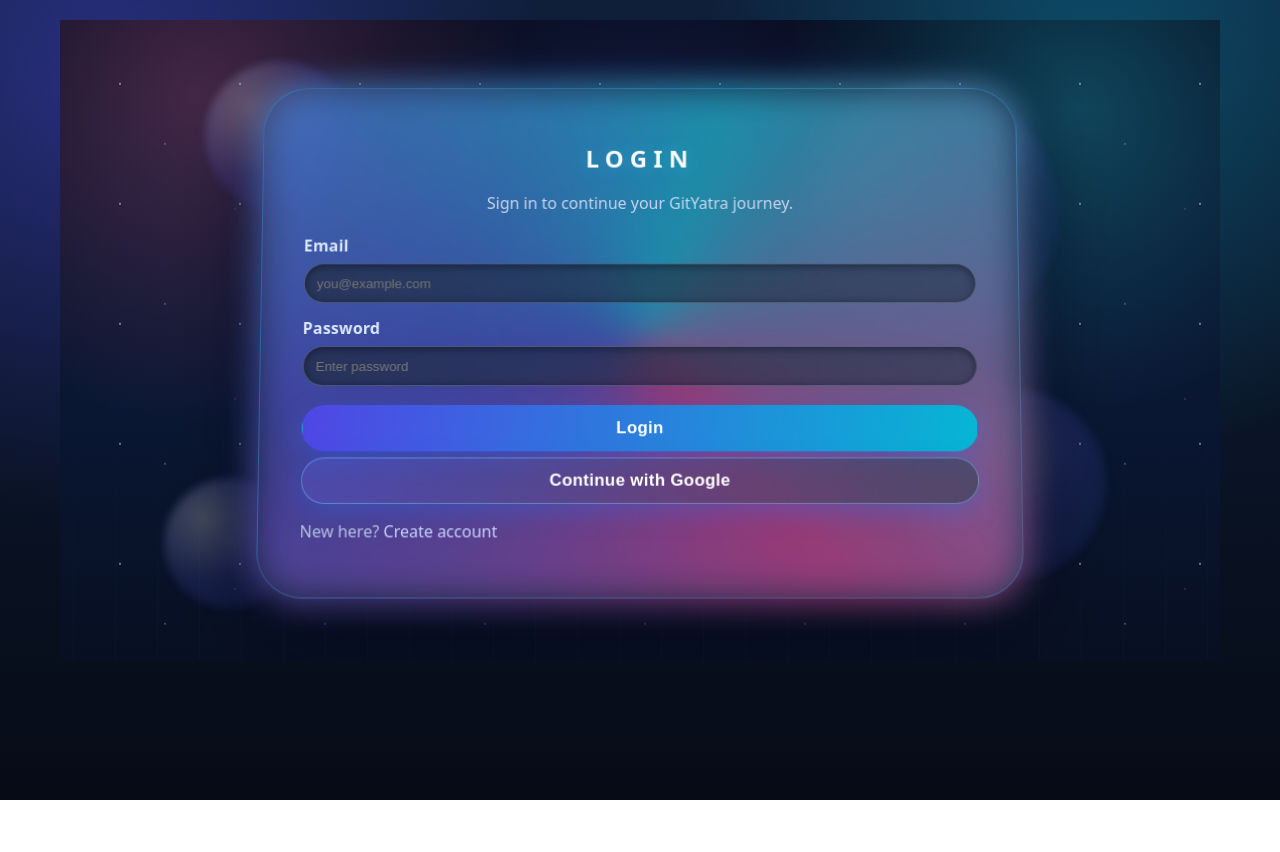
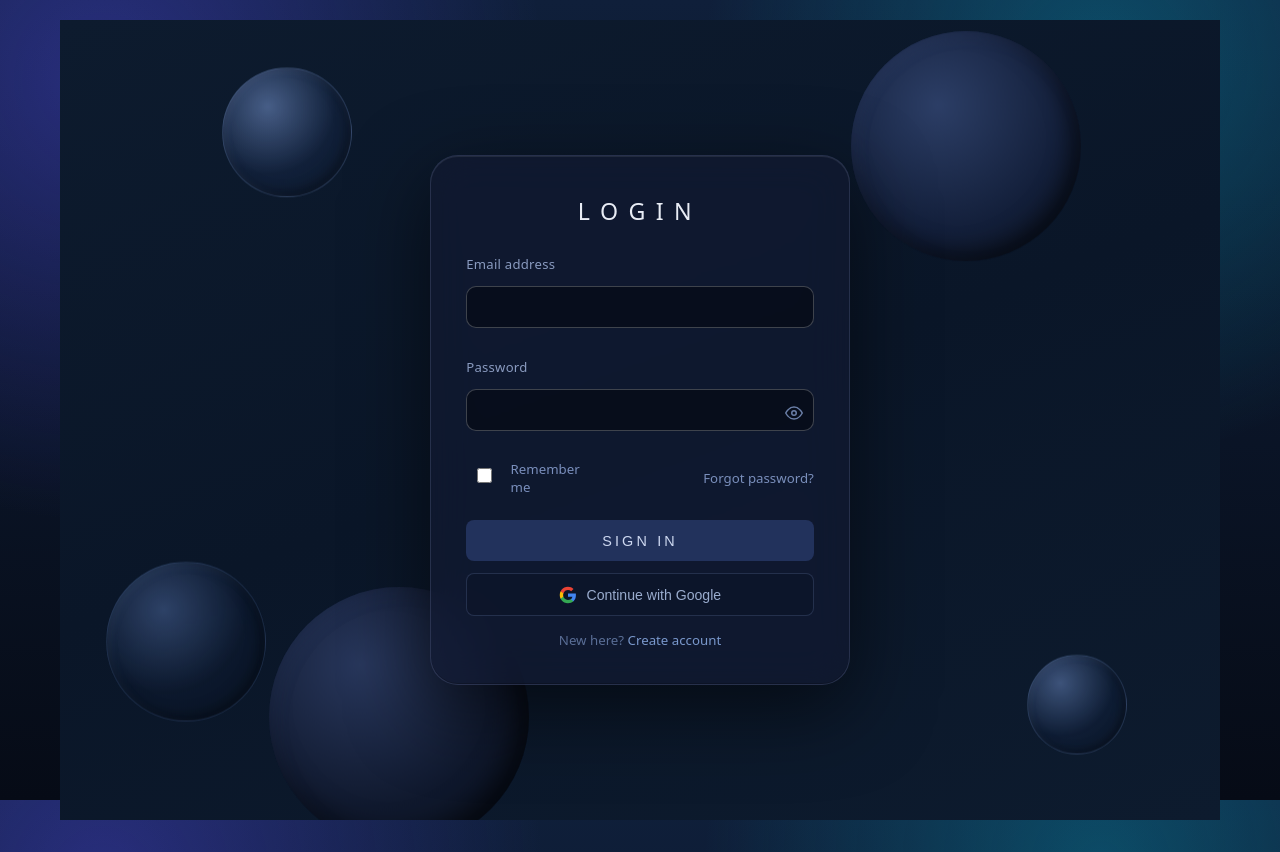
Before and after one commit to kartikeyajay2006/GitVeda, a React (Vite) app: page /auth/login in a window 1280 px wide. Before the commit the page ends 800 px from the top, so only its background shows below. Built offline with nearby package versions, Linux system fonts and the light colour scheme; no server answers.

Commit message:
Authentication added

```diff
--- a/src/assets/styles/global.scss
+++ b/src/assets/styles/global.scss
@@ -267,155 +267,283 @@
   top: 62%;
 }
 
+/* ── Auth Scene ─────────────────────────────────────────────── */
 .gy-auth-scene {
   isolation: isolate;
-  background:
-    radial-gradient(circle at 12% 12%, rgba(244, 114, 182, 0.25), transparent 28%),
-    radial-gradient(circle at 88% 14%, rgba(34, 211, 238, 0.28), transparent 26%),
-    radial-gradient(circle at 50% 35%, rgba(99, 102, 241, 0.2), transparent 44%),
-    linear-gradient(180deg, #070c1f, #0a1733 60%, #070f22);
+  min-height: 100vh;
+  background: linear-gradient(160deg, #0d1b2e 0%, #0a1628 50%, #0d1b2e 100%);
 }
 
-.gy-auth-scene::before,
-.gy-auth-scene::after {
-  content: "";
+/* Floating glossy 3D orbs — match reference image exactly */
+.gy-orb {
   position: absolute;
-  inset: 0;
+  border-radius: 50%;
   pointer-events: none;
+  animation: gy-float 8s ease-in-out infinite;
 }
 
-.gy-auth-scene::before {
-  background:
-    radial-gradient(circle, rgba(255, 255, 255, 0.9) 1px, transparent 1.5px) 0 0 / 120px 120px,
-    radial-gradient(circle, rgba(147, 197, 253, 0.65) 1px, transparent 1.5px) 25px 40px / 160px 160px,
-    radial-gradient(circle, rgba(244, 114, 182, 0.45) 1px, transparent 1.5px) 80px 90px / 190px 190px;
-  opacity: 0.45;
-  animation: gy-star-drift 26s linear infinite;
+/* Large dark solid orb – top right */
+.gy-orb-1 {
+  width: 230px; height: 230px;
+  top: 3%; right: 12%;
+  background: radial-gradient(circle at 38% 32%, #2c3e66, #131f3a 60%, #0a1220);
+  box-shadow: inset -8px -8px 22px rgba(0,0,0,0.6), inset 4px 4px 14px rgba(80,100,160,0.18);
+  animation-delay: 0s;
 }
 
-.gy-auth-scene::after {
-  background:
-    linear-gradient(rgba(125, 211, 252, 0.12) 1px, transparent 1px) center 72% / 100% 42px,
-    linear-gradient(90deg, rgba(125, 211, 252, 0.12) 1px, transparent 1px) center 72% / 42px 100%;
-  mask-image: linear-gradient(180deg, transparent 45%, rgba(0, 0, 0, 1));
-  opacity: 0.24;
+/* Medium translucent orb – top left */
+.gy-orb-2 {
+  width: 130px; height: 130px;
+  top: 6%; left: 14%;
+  background: radial-gradient(circle at 35% 30%, rgba(120,150,210,0.55), rgba(30,50,90,0.3) 55%, rgba(10,18,38,0.15));
+  backdrop-filter: blur(6px);
+  border: 1px solid rgba(140,170,220,0.22);
+  box-shadow: inset -4px -4px 12px rgba(0,0,0,0.35), inset 2px 2px 8px rgba(180,200,255,0.12);
+  animation-delay: -2s;
 }
 
-.gy-auth-centered {
-  width: min(760px, 92vw);
-  min-height: auto;
-  border-radius: 46px;
-  padding: 2.15rem 2.6rem 2.2rem;
-  background:
-    linear-gradient(145deg, rgba(129, 140, 248, 0.17), rgba(17, 24, 39, 0.22) 42%, rgba(34, 211, 238, 0.12)),
-    rgba(15, 23, 42, 0.58);
-  border: 1px solid rgba(56, 189, 248, 0.36);
-  backdrop-filter: blur(18px) saturate(140%);
-  box-shadow:
-    0 32px 95px rgba(2, 6, 23, 0.72),
-    0 0 36px rgba(34, 211, 238, 0.2),
-    0 0 42px rgba(236, 72, 153, 0.16),
-    inset 0 0 55px rgba(255, 255, 255, 0.05);
+/* Large dark orb – bottom centre-left */
+.gy-orb-3 {
+  width: 260px; height: 260px;
+  bottom: -4%; left: 18%;
+  background: radial-gradient(circle at 35% 30%, #28375c, #10192e 58%, #0a1220);
+  box-shadow: inset -10px -10px 28px rgba(0,0,0,0.65), inset 5px 5px 16px rgba(60,90,150,0.15);
+  animation-delay: -4s;
+}
+
+/* Small translucent orb – bottom right */
+.gy-orb-4 {
+  width: 100px; height: 100px;
+  bottom: 6%; right: 8%;
+  background: radial-gradient(circle at 33% 28%, rgba(110,140,200,0.5), rgba(20,36,70,0.28) 55%, rgba(8,14,30,0.12));
+  backdrop-filter: blur(5px);
+  border: 1px solid rgba(130,160,210,0.2);
+  box-shadow: inset -3px -3px 10px rgba(0,0,0,0.35), inset 2px 2px 6px rgba(160,190,240,0.1);
+  animation-delay: -6s;
+}
+
+/* Extra medium orb – bottom left corner */
+.gy-orb-5 {
+  width: 160px; height: 160px;
+  bottom: 12%; left: 4%;
+  background: radial-gradient(circle at 36% 30%, rgba(90,120,180,0.45), rgba(15,28,55,0.25) 55%, rgba(5,10,22,0.1));
+  backdrop-filter: blur(5px);
+  border: 1px solid rgba(110,145,200,0.18);
+  box-shadow: inset -5px -5px 14px rgba(0,0,0,0.4), inset 3px 3px 10px rgba(140,175,230,0.1);
+  animation-delay: -1.5s;
+}
+
+/* ── Login Card ─────────────────────────────────────────────── */
+.gy-login-card {
   position: relative;
   z-index: 2;
-  transform: perspective(1200px) rotateX(3deg);
+  width: min(420px, 90vw);
+  padding: 2.4rem 2.2rem 2rem;
+  border-radius: 28px;
+  background: rgba(18, 26, 48, 0.72);
+  backdrop-filter: blur(20px) saturate(130%);
+  border: 1px solid rgba(180, 200, 255, 0.14);
+  box-shadow:
+    0 24px 80px rgba(0, 0, 0, 0.55),
+    inset 0 1px 0 rgba(255, 255, 255, 0.08),
+    inset 0 -1px 0 rgba(0, 0, 0, 0.2);
+  display: flex;
+  flex-direction: column;
+  gap: 0;
 }
 
-.gy-auth-centered::before {
-  content: "";
-  position: absolute;
-  inset: -2px;
-  border-radius: inherit;
-  background: conic-gradient(from 140deg, rgba(236, 72, 153, 0.95), rgba(99, 102, 241, 0.85), rgba(34, 211, 238, 0.95), rgba(236, 72, 153, 0.95));
-  z-index: -1;
-  filter: blur(18px);
-  opacity: 0.65;
+/* ── Login Title ─────────────────────────────────────────────── */
+.gy-login-title {
+  text-align: center;
+  font-size: 1.45rem;
+  font-weight: 300;
+  letter-spacing: 0.45em;
+  color: #e8ecf5;
+  margin: 0 0 1.8rem;
+  padding-bottom: 0;
 }
 
-.gy-auth-title-clean {
-  letter-spacing: 0.26em;
-  color: #f8fafc;
-  font-weight: 600;
-  text-shadow: 0 0 18px rgba(56, 189, 248, 0.45);
+/* ── Form Fields ─────────────────────────────────────────────── */
+.gy-field-group {
+  display: flex;
+  flex-direction: column;
+  gap: 0.35rem;
+  margin-bottom: 1rem;
 }
 
-.gy-auth-centered .gy-muted {
-  text-align: center;
-  margin-bottom: 1.15rem;
-  color: #c8d4ee;
-}
-
-.gy-auth-centered .gy-btn-auth {
-  border-radius: 999px;
-  height: 46px;
-  font-size: 1.05rem;
+.gy-field-label {
+  font-size: 0.82rem;
+  color: #8a9bc0;
+  font-weight: 400;
   letter-spacing: 0.02em;
 }
 
-.gy-auth-centered input {
-  border-radius: 999px;
-  background: linear-gradient(90deg, rgba(30, 41, 59, 0.68), rgba(30, 41, 59, 0.5));
-  border-color: rgba(148, 163, 184, 0.32);
-  box-shadow: inset 0 2px 10px rgba(2, 6, 23, 0.45);
+.gy-field-input {
+  width: 100%;
+  padding: 0.7rem 0.9rem;
+  border-radius: 8px;
+  border: 1px solid rgba(100, 120, 170, 0.28);
+  background: rgba(10, 18, 38, 0.72);
+  color: #e2e8f8;
+  font-size: 0.95rem;
+  outline: none;
+  transition: border-color 0.2s ease, box-shadow 0.2s ease;
+  box-sizing: border-box;
 }
 
-.gy-auth-centered input:focus {
-  outline: none;
-  border-color: rgba(56, 189, 248, 0.9);
-  box-shadow: 0 0 0 3px rgba(56, 189, 248, 0.2), inset 0 2px 10px rgba(2, 6, 23, 0.45);
+.gy-field-input:focus {
+  border-color: rgba(120, 150, 220, 0.6);
+  box-shadow: 0 0 0 3px rgba(80, 120, 200, 0.12);
 }
 
-.gy-auth-centered label {
-  color: #a8b5cb;
-  font-weight: 500;
-  letter-spacing: 0.01em;
+.gy-input-wrapper {
+  position: relative;
+  display: flex;
+  align-items: center;
 }
 
-.gy-orb {
-  position: absolute;
-  border-radius: 999px;
-  background: radial-gradient(circle at 30% 30%, rgba(255, 255, 255, 0.4), rgba(99, 102, 241, 0.28), rgba(30, 64, 175, 0.16));
-  filter: blur(4px);
-  opacity: 0.62;
-  pointer-events: none;
-  animation: gy-float 9s ease-in-out infinite;
+.gy-input-wrapper .gy-field-input {
+  padding-right: 2.6rem;
 }
 
-.gy-orb-1 { width: 150px; height: 150px; top: 8%; left: 12%; animation-delay: -1s; }
-.gy-orb-2 { width: 260px; height: 260px; top: 10%; right: 14%; opacity: 0.5; animation-delay: -3s; }
-.gy-orb-3 { width: 190px; height: 190px; bottom: 12%; right: 10%; animation-delay: -2s; }
-.gy-orb-4 { width: 130px; height: 130px; bottom: 8%; left: 9%; animation-delay: -4s; }
-
-.gy-auth-art h1 { margin: 0.3rem 0 0.5rem; font-size: clamp(1.6rem, 3.2vw, 2.3rem); }
-.gy-auth-art ul { margin: 1rem 0 0; padding-left: 1.1rem; color: #d5e3ff; }
-
-.gy-auth-card label { font-weight: 600; color: #dbe7ff; }
-.gy-auth-links { margin-top: 0.9rem; color: var(--gy-muted); }
-.gy-btn-auth { width: 100%; margin-top: 0.35rem; }
-
-.gy-auth-centered .gy-btn {
-  box-shadow: 0 8px 24px rgba(37, 99, 235, 0.35);
+.gy-eye-btn {
+  position: absolute;
+  right: 0.7rem;
+  background: none;
+  border: none;
+  cursor: pointer;
+  color: #6b7fa8;
+  display: flex;
+  align-items: center;
+  padding: 0;
+  transition: color 0.2s ease;
 }
 
-.gy-auth-centered .gy-btn:hover {
-  transform: translateY(-1px) scale(1.01);
-  box-shadow: 0 10px 28px rgba(37, 99, 235, 0.45), 0 0 18px rgba(34, 211, 238, 0.35);
+.gy-eye-btn:hover { color: #a8b8d8; }
+
+/* ── Remember / Forgot row ──────────────────────────────────── */
+.gy-login-row {
+  display: flex;
+  align-items: center;
+  justify-content: space-between;
+  margin-bottom: 1.5rem;
 }
 
-.gy-auth-centered .gy-btn-light {
-  background: linear-gradient(90deg, rgba(99, 102, 241, 0.24), rgba(51, 65, 85, 0.62));
-  border-color: rgba(125, 211, 252, 0.42);
+.gy-remember-label {
+  display: flex;
+  align-items: center;
+  gap: 0.5rem;
+  cursor: pointer;
+  font-size: 0.83rem;
+  color: #7a8fbc;
 }
 
+.gy-checkbox {
+  width: 15px;
+  height: 15px;
+  border-radius: 4px;
+  accent-color: #4f70c8;
+  cursor: pointer;
+}
+
+.gy-forgot-link {
+  font-size: 0.83rem;
+  color: #7a8fbc;
+  text-decoration: none;
+  transition: color 0.2s ease;
+}
+
+.gy-forgot-link:hover { color: #b0c4e8; }
+
+/* ── Sign In button ─────────────────────────────────────────── */
+.gy-signin-btn {
+  width: 100%;
+  padding: 0.78rem;
+  border-radius: 8px;
+  border: none;
+  background: rgba(38, 55, 100, 0.85);
+  color: #cdd8f0;
+  font-size: 0.9rem;
+  font-weight: 500;
+  letter-spacing: 0.22em;
+  cursor: pointer;
+  transition: background 0.22s ease, transform 0.15s ease;
+  margin-bottom: 0.75rem;
+}
+
+.gy-signin-btn:hover {
+  background: rgba(55, 78, 140, 0.9);
+  transform: translateY(-1px);
+}
+
+.gy-signin-btn:disabled {
+  opacity: 0.55;
+  cursor: not-allowed;
+  transform: none;
+}
+
+/* ── Google button ──────────────────────────────────────────── */
+.gy-google-btn {
+  width: 100%;
+  padding: 0.72rem;
+  border-radius: 8px;
+  border: 1px solid rgba(100, 120, 170, 0.28);
+  background: rgba(12, 20, 40, 0.6);
+  color: #9aacce;
+  font-size: 0.88rem;
+  font-weight: 400;
+  cursor: pointer;
+  display: flex;
+  align-items: center;
+  justify-content: center;
+  gap: 0.6rem;
+  transition: background 0.2s ease, border-color 0.2s ease;
+  margin-bottom: 0.25rem;
+}
+
+.gy-google-btn:hover {
+  background: rgba(22, 32, 60, 0.8);
+  border-color: rgba(120, 145, 200, 0.4);
+  color: #c0cfe8;
+}
+
+.gy-google-btn:disabled { opacity: 0.5; cursor: not-allowed; }
+
+/* ── Footer link ────────────────────────────────────────────── */
+.gy-login-footer {
+  text-align: center;
+  font-size: 0.83rem;
+  color: #5a6e96;
+  margin: 0.6rem 0 0;
+}
+
+.gy-login-footer a {
+  color: #7a98cc;
+  text-decoration: none;
+}
+
+.gy-login-footer a:hover { color: #a8c0e8; }
+
+/* ── Orb float animation ────────────────────────────────────── */
 @keyframes gy-float {
-  0%, 100% { transform: translateY(0px) translateX(0px); }
-  50% { transform: translateY(-16px) translateX(10px); }
+  0%, 100% { transform: translateY(0px); }
+  50% { transform: translateY(-18px); }
 }
 
 @keyframes gy-star-drift {
   from { transform: translateY(0); }
   to { transform: translateY(18px); }
 }
+
+/* ── Legacy classes kept for other pages ────────────────────── */
+.gy-auth-art h1 { margin: 0.3rem 0 0.5rem; font-size: clamp(1.6rem, 3.2vw, 2.3rem); }
+.gy-auth-art ul { margin: 1rem 0 0; padding-left: 1.1rem; color: #d5e3ff; }
+.gy-auth-card label { font-weight: 600; color: #dbe7ff; }
+.gy-auth-links { margin-top: 0.9rem; color: var(--gy-muted); }
+.gy-btn-auth { width: 100%; margin-top: 0.35rem; }
+.gy-auth-centered .gy-btn { box-shadow: 0 8px 24px rgba(37, 99, 235, 0.35); }
+.gy-auth-centered .gy-btn:hover { transform: translateY(-1px) scale(1.01); }
+.gy-auth-centered .gy-btn-light { background: rgba(99, 102, 241, 0.24); border-color: rgba(125, 211, 252, 0.42); }
 
 .gy-alert,
 .gy-success {
--- a/src/pages/Auth/Login.jsx
+++ b/src/pages/Auth/Login.jsx
@@ -22,6 +22,8 @@
   const nav = useNavigate();
   const [email, setEmail] = useState("");
   const [password, setPassword] = useState("");
+  const [showPassword, setShowPassword] = useState(false);
+  const [rememberMe, setRememberMe] = useState(false);
   const [error, setError] = useState("");
   const [message, setMessage] = useState("");
 
@@ -36,13 +38,15 @@
 
   return (
     <main className="gy-auth gy-auth-scene">
+      {/* Floating 3D orbs */}
       <span className="gy-orb gy-orb-1" />
       <span className="gy-orb gy-orb-2" />
       <span className="gy-orb gy-orb-3" />
       <span className="gy-orb gy-orb-4" />
+      <span className="gy-orb gy-orb-5" />
 
       <form
-        className="gy-card gy-auth-card gy-auth-glass gy-auth-centered"
+        className="gy-login-card"
         onSubmit={async (e) => {
           e.preventDefault();
           setError("");
@@ -58,44 +62,85 @@
           nav("/dashboard", { replace: true });
         }}
       >
-        <h2 className="gy-auth-title gy-auth-title-clean">LOGIN</h2>
-        <p className="gy-muted">Sign in to continue your GitYatra journey.</p>
+        <h2 className="gy-login-title">LOGIN</h2>
 
         {urlError ? <p className="gy-alert">{urlError}</p> : null}
         {error ? <p className="gy-alert">{error}</p> : null}
         {message ? <p className="gy-success">{message}</p> : null}
 
-        <label>Email</label>
+        <div className="gy-field-group">
+          <label className="gy-field-label">Email address</label>
           <input
+            className="gy-field-input"
             value={email}
             onChange={(e) => setEmail(e.target.value)}
             aria-label="email"
-          placeholder="you@example.com"
+            placeholder=""
             type="email"
             required
           />
-        <label>Password</label>
+        </div>
+
+        <div className="gy-field-group">
+          <label className="gy-field-label">Password</label>
+          <div className="gy-input-wrapper">
             <input
+              className="gy-field-input"
               value={password}
               onChange={(e) => setPassword(e.target.value)}
-          type="password"
+              type={showPassword ? "text" : "password"}
               aria-label="password"
-          placeholder="Enter password"
+              placeholder=""
               required
             />
+            <button
+              type="button"
+              className="gy-eye-btn"
+              onClick={() => setShowPassword((v) => !v)}
+              aria-label={showPassword ? "Hide password" : "Show password"}
+            >
+              {showPassword ? (
+                <svg width="18" height="18" viewBox="0 0 24 24" fill="none" stroke="currentColor" strokeWidth="2" strokeLinecap="round" strokeLinejoin="round">
+                  <path d="M17.94 17.94A10.07 10.07 0 0 1 12 20c-7 0-11-8-11-8a18.45 18.45 0 0 1 5.06-5.94" />
+                  <path d="M9.9 4.24A9.12 9.12 0 0 1 12 4c7 0 11 8 11 8a18.5 18.5 0 0 1-2.16 3.19" />
+                  <line x1="1" y1="1" x2="23" y2="23" />
+                </svg>
+              ) : (
+                <svg width="18" height="18" viewBox="0 0 24 24" fill="none" stroke="currentColor" strokeWidth="2" strokeLinecap="round" strokeLinejoin="round">
+                  <path d="M1 12s4-8 11-8 11 8 11 8-4 8-11 8-11-8-11-8z" />
+                  <circle cx="12" cy="12" r="3" />
+                </svg>
+              )}
+            </button>
+          </div>
+        </div>
 
-        <button className="gy-btn gy-btn-auth" type="submit" disabled={loading}>Login</button>
+        <div className="gy-login-row">
+          <label className="gy-remember-label">
+            <input
+              type="checkbox"
+              className="gy-checkbox"
+              checked={rememberMe}
+              onChange={(e) => setRememberMe(e.target.checked)}
+            />
+            <span>Remember me</span>
+          </label>
+          <Link to="/auth/forgot-password" className="gy-forgot-link">Forgot password?</Link>
+        </div>
+
+        <button className="gy-signin-btn" type="submit" disabled={loading}>
+          {loading ? "Signing in…" : "SIGN IN"}
+        </button>
+
         {error === "Your email is not verified yet." ? (
           <button
             className="gy-btn gy-btn-light"
+            style={{ width: "100%", marginTop: "0.5rem" }}
             type="button"
             onClick={async () => {
               setMessage("");
               const { error: resendError } = await resendVerification(email.trim());
-              if (resendError) {
-                setError(resendError.message);
-                return;
-              }
+              if (resendError) { setError(resendError.message); return; }
               setMessage("Verification email resent. Please check inbox/spam.");
             }}
             disabled={loading || !email.trim()}
@@ -103,8 +148,9 @@
             Resend verification email
           </button>
         ) : null}
+
         <button
-          className="gy-btn gy-btn-light gy-btn-auth"
+          className="gy-google-btn"
           type="button"
           onClick={async () => {
             setError("");
@@ -113,10 +159,16 @@
           }}
           disabled={loading}
         >
+          <svg width="18" height="18" viewBox="0 0 24 24" fill="none">
+            <path d="M22.56 12.25c0-.78-.07-1.53-.2-2.25H12v4.26h5.92c-.26 1.37-1.04 2.53-2.21 3.31v2.77h3.57c2.08-1.92 3.28-4.74 3.28-8.09z" fill="#4285F4" />
+            <path d="M12 23c2.97 0 5.46-.98 7.28-2.66l-3.57-2.77c-.98.66-2.23 1.06-3.71 1.06-2.86 0-5.29-1.93-6.16-4.53H2.18v2.84C3.99 20.53 7.7 23 12 23z" fill="#34A853" />
+            <path d="M5.84 14.09c-.22-.66-.35-1.36-.35-2.09s.13-1.43.35-2.09V7.07H2.18C1.43 8.55 1 10.22 1 12s.43 3.45 1.18 4.93l3.66-2.84z" fill="#FBBC05" />
+            <path d="M12 5.38c1.62 0 3.06.56 4.21 1.64l3.15-3.15C17.45 2.09 14.97 1 12 1 7.7 1 3.99 3.47 2.18 7.07l3.66 2.84c.87-2.6 3.3-4.53 6.16-4.53z" fill="#EA4335" />
+          </svg>
           Continue with Google
         </button>
 
-        <p className="gy-auth-links">
+        <p className="gy-login-footer">
           New here? <Link to="/auth/signup">Create account</Link>
         </p>
       </form>
```
Also changed, not shown: 1 other file (tests, documents, lock files or other folders). Lines whose indentation alone changed are shown as unchanged.
